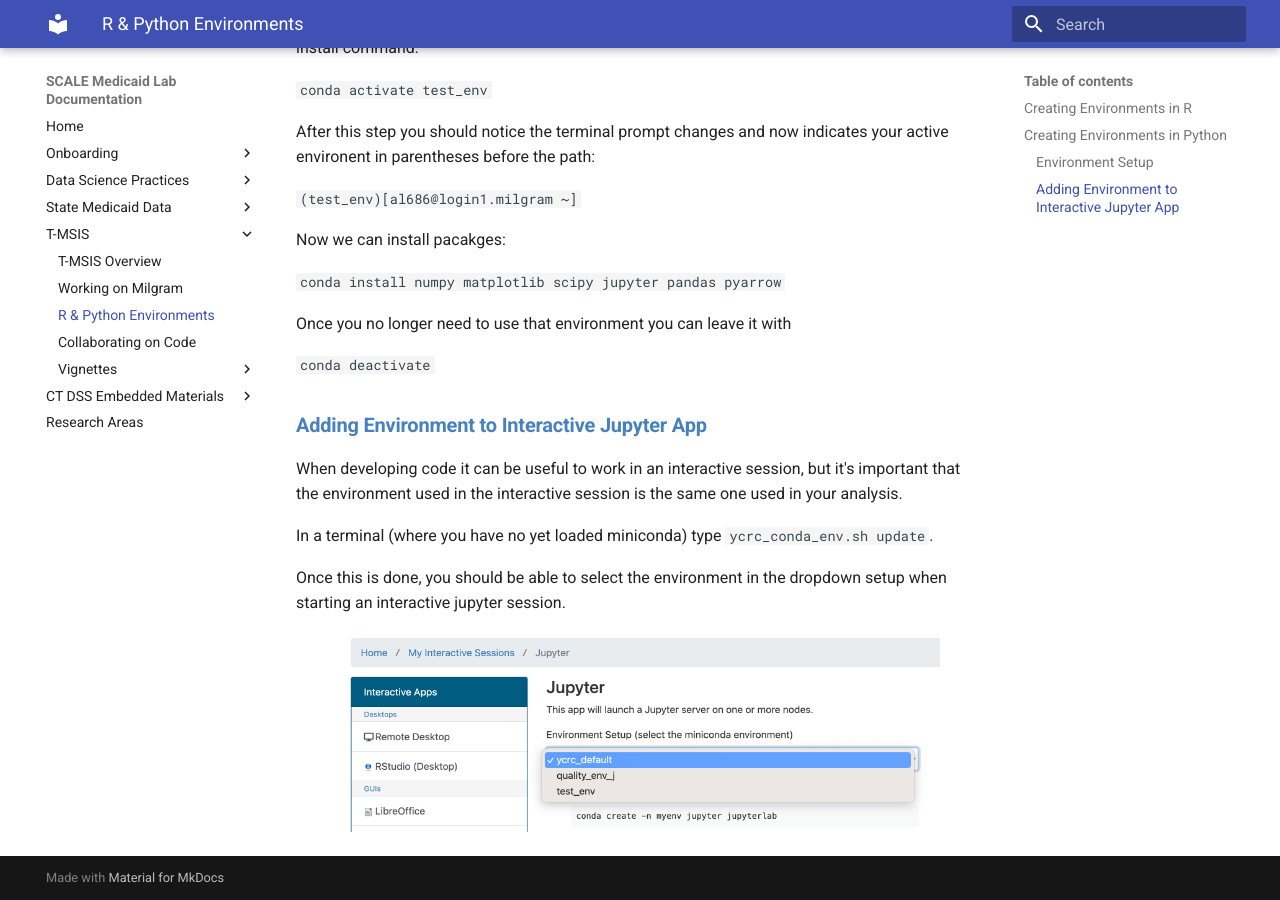
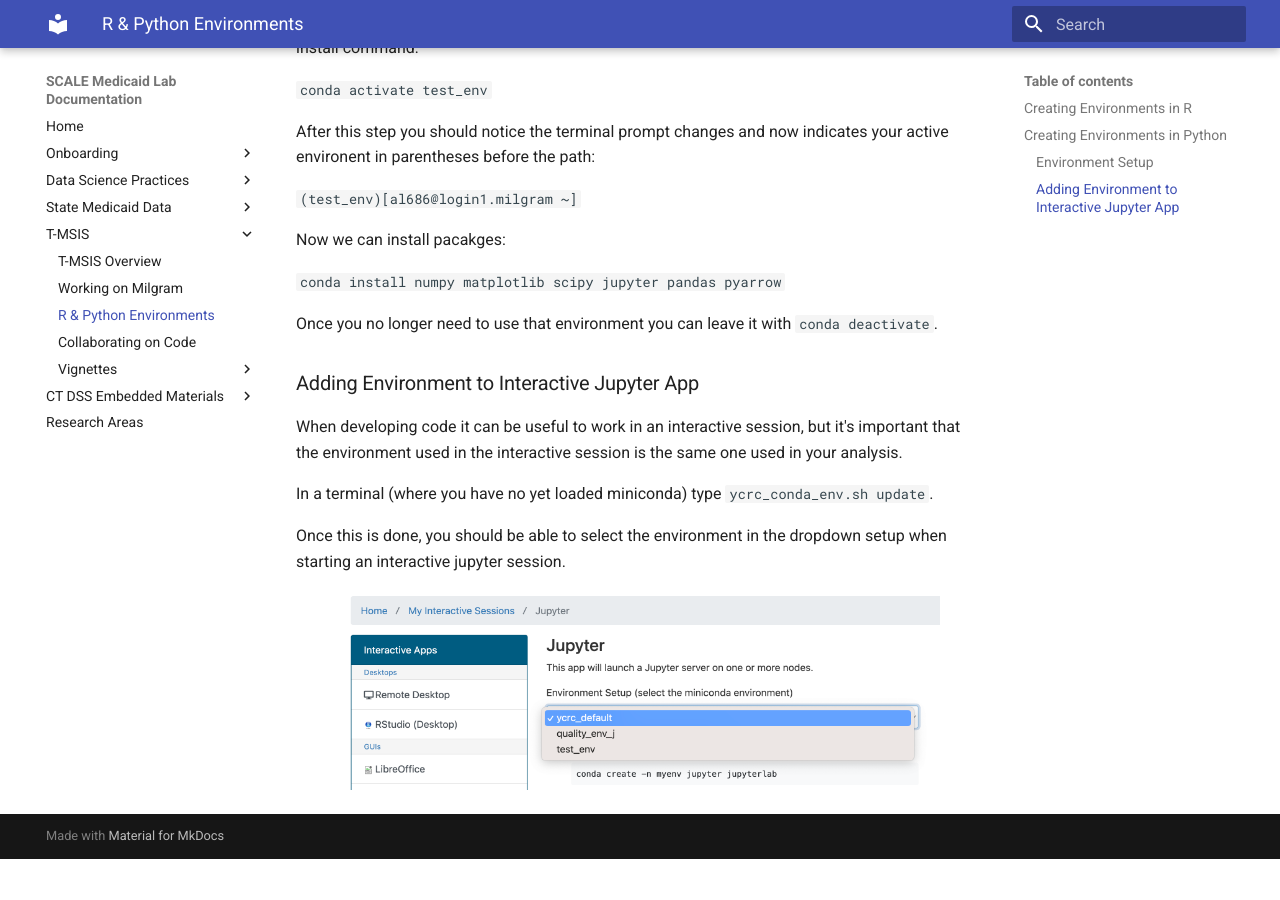
Before and after one commit to Yale-Medicaid/Documentation, an MkDocs documentation site: the page built from docs/tmsis/tmsis_environments.md, in a window 1280 px wide and 900 px high, scrolled down 1140 px. Built offline with MkDocs 1.6.1 and Material for MkDocs 9.7.7, drawn with Linux system fonts in a browser that asks for light colours; after the commit the page ends 1999 px from its top, so only the background shows below that.

Commit message:
section headers

````diff
--- a/docs/tmsis/tmsis_environments.md
+++ b/docs/tmsis/tmsis_environments.md
@@ -12,7 +12,7 @@
 
 ## Creating Environments in Python
 
-###<span style="color:#4781BE">**Environment Setup**</span>
+### Environment Setup
 
 I recommend setting up environments using the terminal in the remote desktop interactive app. While this can be done via SSH, `miniconda` sometimes hangs when solving the environment via ssh.
 
@@ -38,11 +38,9 @@
 
 ```conda install numpy matplotlib scipy jupyter pandas pyarrow```
 
-Once you no longer need to use that environment you can leave it with
+Once you no longer need to use that environment you can leave it with `conda deactivate`.
 
-`conda deactivate`
-
-###<span style="color:#4781BE">**Adding Environment to Interactive Jupyter App**</span>
+### Adding Environment to Interactive Jupyter App
 
 When developing code it can be useful to work in an interactive session, but it's important that the environment used in the interactive session is the same one used in your analysis.
 
````
